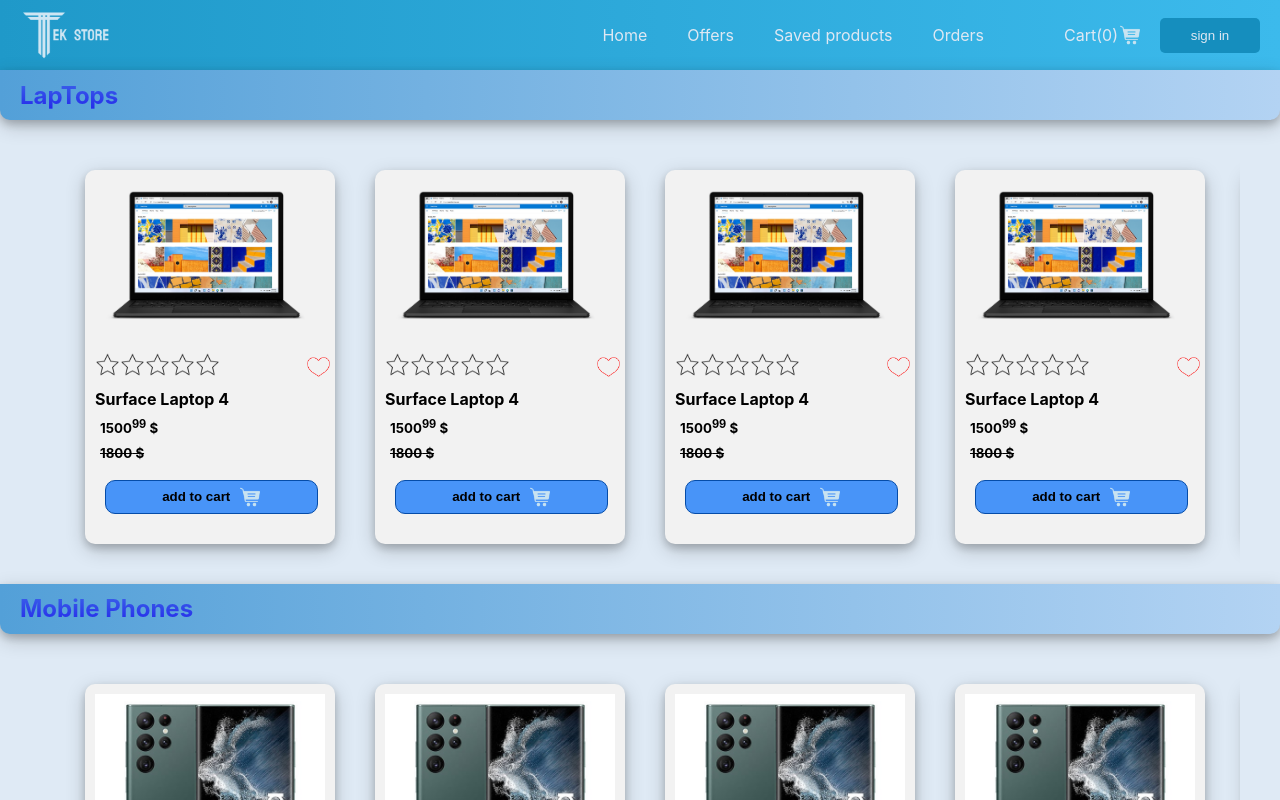
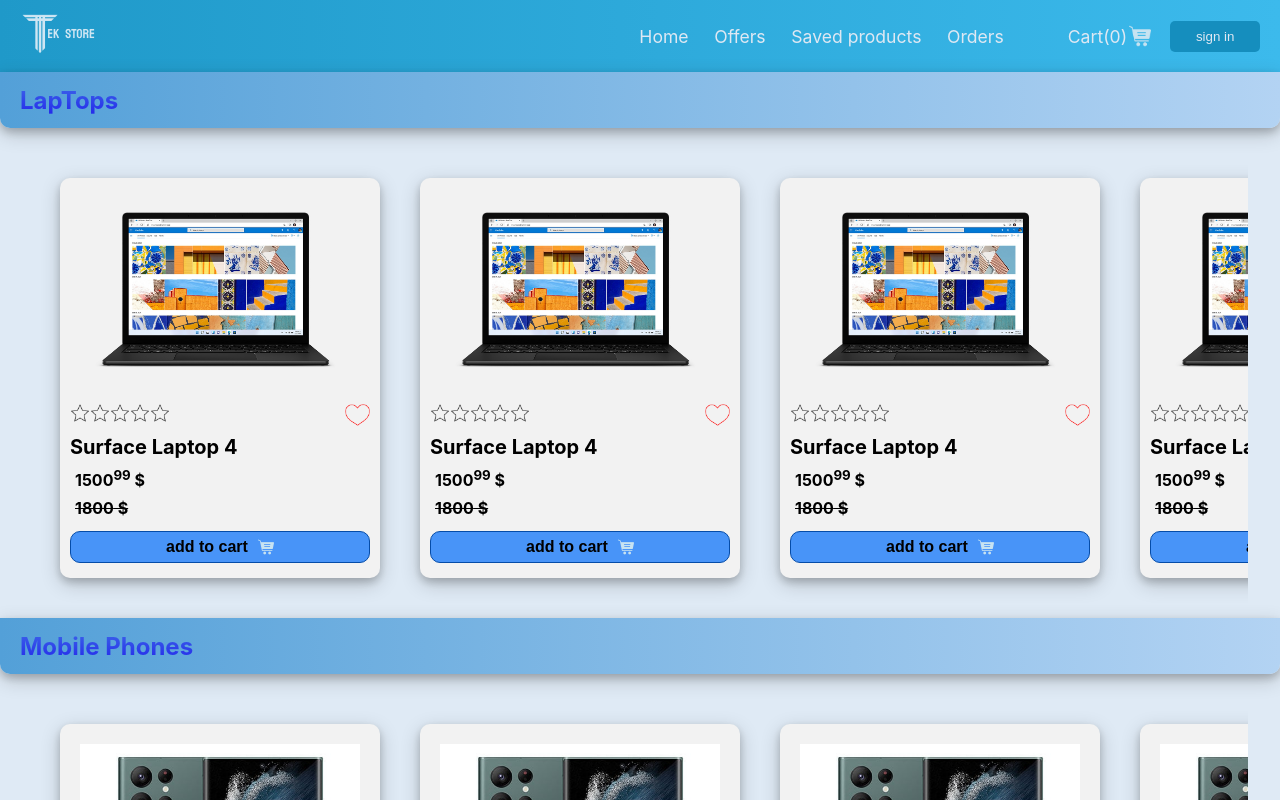
Before and after one commit to Akhalil123321/TEKStore, a React (Create React App) app: page / in a window 1280 px wide. Shown: the top 800 px of the page. Built offline with nearby package versions, Linux system fonts and the light colour scheme.

Commit message:
change sizes

```diff
--- a/src/components/Cart.js
+++ b/src/components/Cart.js
@@ -19,9 +19,9 @@
     }
 return(
 
-        <div className='cart-cards'>
-                <img src={`./images/products/${props.img}`} className='cart-prop'/>
-                <div className='card-ditailes'>
+        <div className='cart-cards-cont'>
+                <img src={`./images/products/${props.img}`} className='cart-cont-img'/>
+                <div className='cart-ditailes'>
                 <div className='cart-state'>
                     <h4 className='cart-content-name'>{props.name}</h4>
                     <img src={`./images/${heartIcon}`} className='cart-heart' onClick={toggleFavorite}/>
--- a/src/components/Favorites.js
+++ b/src/components/Favorites.js
@@ -7,9 +7,9 @@
         cartData.push(props)
     }
 return(
-        <div className='cart-cards'>
-                <img src={`./images/products/${props.img}`} className='cart-prop'/>
-                <div className='card-ditailes'>
+        <div className='cart-cards-cont'>
+                <img src={`./images/products/${props.img}`} className='cart-cont-img'/>
+                <div className='cart-ditailes'>
                 <div className='cart-state'>
                     <h4 className='cart-content-name'>{props.name}</h4>
                 </div>
--- a/src/components/Header.js
+++ b/src/components/Header.js
@@ -15,7 +15,7 @@
             <li>
                 <Link to="/Cart" className="link-color">
                     <div className='cart-area'>
-                        Cart({cartNumber})
+                        <span className="cart-word">Cart({cartNumber})</span>
                         <img src='./images/cart.png' alt='' className='cart-img'/>
                     </div>
                 </Link>
--- a/src/index.css
+++ b/src/index.css
@@ -5,51 +5,57 @@
     body{
     background-color: white;
     margin: 0;
-    display:grid;
-    width: 100%;
-    overflow-x: auto;
+    display: flex;
+    overflow-x: hidden;
+    padding: 0;
+    width: 100vw;
+    height: 100vh;
     font-family: 'Inter',sans-serif;
     background-color: rgb(223, 234, 245);
-
     }
-
     /*head bar*/
     .head-bar{
-        /* background-image: linear-gradient(to left,#1ABCFE,#7ed6f8); */
         background-image: linear-gradient(to left,#3cbaec,#1f99c9);
-        height: 70px;
+        height: 9vh;
         display: flex;
+        width: 100vw;
         padding: 0 20px 0 20px ;
     }
     .logo-img{
-        height: 55px;
         margin: auto 0;
+        width: 6vw;
+        min-width:60px;
     }
     .head-list{
         list-style: none;
         display: flex;
         margin: auto 0 auto auto;
-        gap: 40px;
+        gap: 2vw;
+        font-size:2.2vmin;
     }
     .right-head{
         display: flex;
-        gap: 20px;
-        margin-left: 40px;
+        gap: 1.5vw;
+        margin-left: 3vw;
     }
     .cart-area{
         display: flex;
         margin: auto;
     }
+    .cart-word{
+        margin: auto;
+
+    }
     .cart-img{
-    height: 20px;
+    width: 3vmin;
     padding-left:2px ;
+    margin: auto;
     }
     .sign-btn{
-        padding:10px 20px;
+        padding:1vmin 2vw;
         background-color: #158ebe;
         border-radius: 5px;
         border: none;
-        width: 100px;
         color: rgb(223, 232, 243);
     }
     .sign-btn:hover{
@@ -61,8 +67,6 @@
         float: left;
         color: rgb(223, 232, 243);
         white-space: nowrap; /*to provide break line*/
-    }
-    li:hover{
         cursor: pointer;
     }
     a{
@@ -77,10 +81,9 @@
 
     /* products */
     .lap-bar{
-        height: 50px;
-        /* margin-top: 30px; */
+        height: 7vh;
+        width: 100vw;
         padding: 0 20px ;
-        background-color: rgb(252, 0, 0);
         background-image: linear-gradient(to left , rgb(179, 211, 243) ,  rgb(83, 160, 216) );
         display: flex;
         box-shadow: 0 4px 8px 0 rgba(0, 0, 0, 0.2), 0 6px 20px 0 rgba(0, 0, 0, 0.19);
@@ -92,13 +95,14 @@
         background: -webkit-linear-gradient(rgb(60, 100, 233), rgb(36, 40, 235));
         -webkit-background-clip: text;
         -webkit-text-fill-color: transparent;
+        font-size: 3vmin;
     }
     .cont{
     display: flex;
     flex-wrap: nowrap;
     overflow-x:scroll;
-    padding:30px 25px 10px 25px ;
-    width: 1200px;
+    padding:30px 1vmin 10px 1vmin ;
+    width: 95vw;
     margin: auto;
     margin-bottom: 10px;
     }
@@ -121,10 +125,13 @@
         display: flex;
         background-color: rgb(242,242,242);
         border-radius: 10px;
-        width: 250px;
+        width: 30vw;
+        max-width: 40vmin;
         box-shadow: 0 4px 8px 0 rgba(0, 0, 0, 0.2), 0 6px 20px 0 rgba(0, 0, 0, 0.19);
         flex: 0 0 auto;
         padding-bottom: 25px;
+        position: relative;
+        padding: 10px;
     }
     .card-prop{
         border-radius: 10px;
@@ -138,7 +145,6 @@
         position: relative;
     }
     .card-ditailes{
-        margin-left: 10px;
         display: flex;
         flex-direction: column;
         gap: 8px;
@@ -146,24 +152,24 @@
     .lap-name{
         margin: 0;
         padding: 0;
+        font-size: 2.5vmin;
     }
     .star--info {
         padding: 10px;
     }
     .star--favorite {
-        width: 25px;
+        width: 3vw;
+        max-width: 20px;
         cursor: pointer;
     }
     .state{
         display: flex;
         justify-content: space-between;
-        padding-right:15px;
     }
     .heart{
-        height: 20px;
+        width: 3vw;
+        max-width: 25px;
         margin: auto 0;
-    }
-    .heart:hover{
         cursor: pointer;
     }
     .card-prop{
@@ -172,52 +178,122 @@
     .current-price{
         margin: 0 5px;
         font-weight: bolder;
+        font-size: 2vmin;
+
     }
     .old-price{
         margin:0 5px;
         text-decoration: line-through;
         font-weight: bolder;
         padding-bottom: 50px;
+        font-size: 2vmin;
     }
     .card-cart{
-    bottom: 5px;
-    position: absolute;
-    width: 85%;
-    margin-right: 20px;
-    margin-left: 10px;
-    /* margin: 0 20px 0 10px; */
     display: flex;
     padding: 6px;
+    align-content: center;
     border-radius: 10px;
     border: 1px solid rgb(5, 76, 168);
     background-color: #4894f8;
+    cursor: pointer;
+    display: flex;
+    width: 100%;
     }
-    .card-cart:hover{
-        cursor: pointer;
+    .add-cart{
+    display: flex;
+    position: absolute;
+    bottom: 5px;
+    width: 100%;
 }
+
     .card-cart>img{
-        width: 20px;
+        width: 2vmin;
         margin: auto;
         margin-left: 0;
     }
     .card-cart>h4{
     margin: auto;
     margin-right: 10px;
+    font-size: 2vmin;
     }
 
 
     /*Cart*/
+    .cart-cards-cont{
+        display: flex;
+        width: 90vw;
+        background-color: #F2F2F2;
+        margin: 20px auto;
+        border-radius: 20px;
+        padding: 15px;
+        position: relative;
+        box-shadow: 0 4px 8px 0 rgba(0, 0, 0, 0.2), 0 6px 20px 0 rgba(0, 0, 0, 0.19);
+    }
+    .cart-cont-img{
+        border-radius: 20px;
+        width: 30%;
+        margin: auto;
+        }
+    .cart-content-name{
+        margin-right: auto;
+        margin-top:0 ;
+        margin-bottom: 0;
+        margin:0 auto 0 auto;
+        font-size:3vmin;
+        padding-right:10px;
+    }
+    .cart-ditailes{
+        font-size: 2vmin;
+        display: flex;
+        flex-direction: column;
+        width:70% ;
+    }
+    .cart-discription{
+        width: 100%;
+    }
+
+    .cart-heart{
+        height: 3vw;
+        max-height: 20px;
+        margin-right: 15px;
+        cursor: pointer;
+        position:absolute;
+        right: 0px;
+        top: 15px;
+    }
+    .car-old-price{
+        margin:2px 5px;
+        text-decoration: line-through;
+        font-weight: bolder;
+    }
+    .cart-current-price{
+        margin: 5px 5px 7vw 5px;
+        font-weight: bolder;
+    }
+    .buy-now{
+        background-color: rgb(255,164,28);
+        border: none;
+        margin: auto;
+        width: 67%;
+        font-size: 2vmin;
+        border-radius: 50px;
+        position: absolute;
+        bottom: 2vw;
+        height: 5vmin;
+    }
     .checkout{
-        display: grid;
+        display: flex;
+        gap: 20px;
+        margin:30px auto ;
     }
     .checkout-btn{
-        grid-column: 1 /-1;
         padding: 15px;
-        margin: 30px 20% 30px 20%;
+        margin: 0 0 0 auto;
+        width: 40vw;
         border-radius: 50px;
         border: 1px solid rgb(201, 181, 0);
         background-color:#F7CA00;
-        font-size: 1.1em;
+        font-size: 2vmin;
     }
     .checkout-btn:hover{
         cursor: pointer;
@@ -226,79 +302,34 @@
     .clCart-btn{
         grid-column: 1 /-1;
         padding: 15px;
-        margin: 0 20% 30px 20%;
+        margin: 0 auto 0 0;
         border-radius: 50px;
+        width: 40vw;
         border: 1px solid rgb(201, 181, 0);
         background-color:rgb(187, 86, 4);
-        font-size: 1.1em;
+        font-size: 2vmin;
     }
     .clCart-btn:hover{
         cursor: pointer;
         background-color: rgb(187, 102, 32);
     }
-    .cart-cards{
+
+    /* saved product */
+    .favurite-card-cart{
         display: flex;
-        height: 100%;
-        background-color: #F2F2F2;
-        margin: 30px;
-        border-radius: 20px;
-        padding: 15px;
-        box-shadow: 0 4px 8px 0 rgba(0, 0, 0, 0.2), 0 6px 20px 0 rgba(0, 0, 0, 0.19);
-    }
-.cart-prop{
-border-radius: 20px;
-height: 300px;
-}
-.cart-state{
-    display: flex;
-    justify-content: space-between;
-}
-.cart-content-name{
-    margin-right: auto;
-    margin-bottom: 0;
-    font-size: 1.3em;
-}
-.cart-heart{
-    height: 20px;
-    margin-right: 15px;
-}
-.cart-heart:hover{
-    cursor: pointer;
-}
-.card-ditailes{
-    width: 100%;
-    display: flex;
-}
-.buy-now{
-    background-color: rgb(255,164,28);
         border: none;
-    margin: 0 300px 0 auto;
-    width: 300px;
-    font-size: 1.1em;
+        margin: auto;
+        width: 67%;
+        font-size: 2vmin;
         border-radius: 50px;
-    padding: 10px;
-}
-.car-old-price{
-    margin:2px 5px;
-    text-decoration: line-through;
-    font-weight: bolder;
-}
-.cart-current-price{
-    margin: 5px 5px;
-    font-weight: bolder;
-}
-.favurite-card-cart{
-    bottom: 5px;
-    width: 300px;
-    margin: 0 280px 0 auto;
-    display: flex;
-    padding: 6px;
-    border-radius: 10px;
+        position: absolute;
+        bottom: 2vw;
+        height: 5vmin;
         border: 1px solid rgb(5, 76, 168);
         background-color: #4894f8;
     }
     .favurite-card-cart>img{
-width: 20px;
+    width: 2.5vmin;
         margin: auto;
         margin-left: 0;
     }
```
Lines whose indentation alone changed are shown as unchanged.
